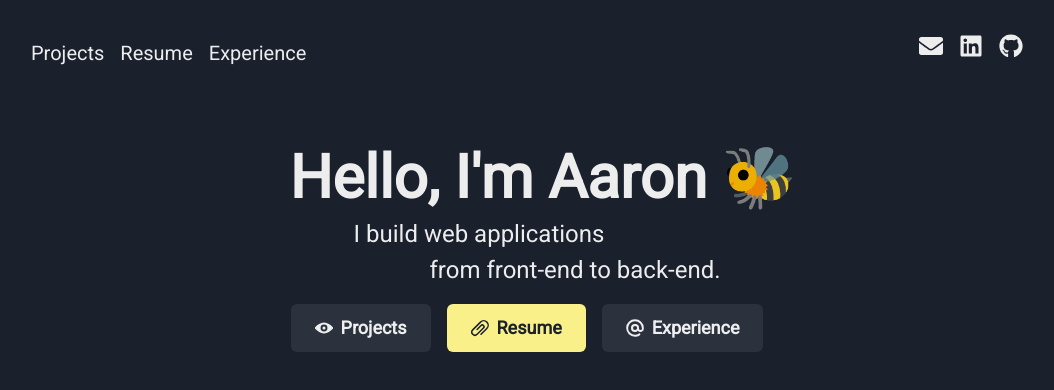
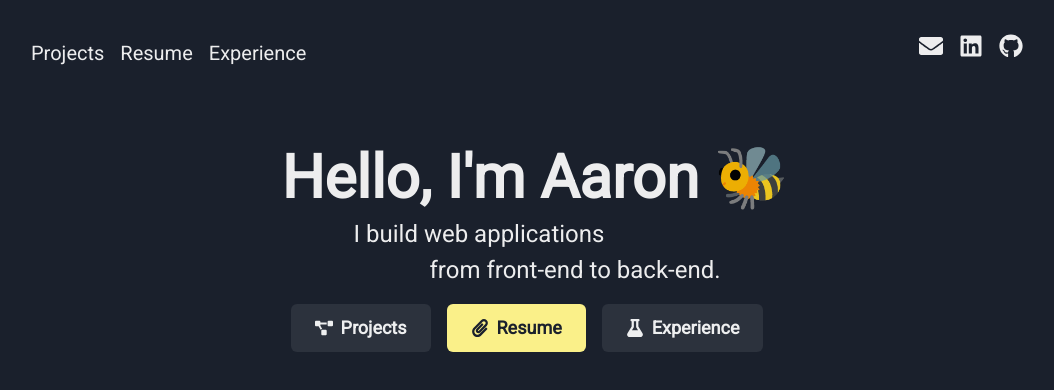
Before and after one commit to aaronthangnguyen/portfolio-2021, a React (Create React App) app in the folder portfolio-react/: page / in a window 1280 px wide. Shown: the top 390 px of the page, without its empty margins (113-1167 px from the left). Built offline with nearby package versions, Linux system fonts and the light colour scheme.

Commit message:
Add responsive design

```diff
--- a/portfolio-react/src/components/About.js
+++ b/portfolio-react/src/components/About.js
@@ -1,29 +1,59 @@
-import { ButtonGroup, Flex, Heading, Text, Button } from '@chakra-ui/react';
-import { ViewIcon, AttachmentIcon, AtSignIcon } from '@chakra-ui/icons';
+import { Stack, Flex, Heading, Text, Button, Center } from '@chakra-ui/react';
+import { FaProjectDiagram, FaPaperclip, FaFlask } from 'react-icons/fa';
 
 export const About = () => {
   return (
-    <Flex direction="column" align="center" marginTop="5rem">
-      <Heading as="h2" size="3xl" marginLeft="2rem">
-        Hello, I'm Aaron 🐝
-      </Heading>
-      <Text fontSize="2xl" marginRight="6rem" marginTop="0.5rem">
+    <Flex
+      direction="column"
+      alignItems="center"
+      marginTop={['3rem', '3rem', '5rem', '5rem']}
+    >
+      {/* Heading */}
+      <Center paddingLeft="1rem">
+        <Heading
+          as="h2"
+          size="3xl"
+          visibility={['collapse', 'collapse', 'visible', 'visible']}
+        >
+          Hello, I'm&nbsp;
+        </Heading>
+        <Heading as="h2" size="3xl">
+          Aaron 🐝
+        </Heading>
+      </Center>
+
+      {/* Subheading */}
+      <Text
+        fontSize="2xl"
+        marginRight="6rem"
+        marginTop="0.5rem"
+        visibility={['collapse', 'collapse', 'visible', 'visible']}
+      >
         I build web applications
       </Text>
-      <Text fontSize="2xl" marginLeft="6rem" marginTop="0rem">
+      <Text
+        fontSize="2xl"
+        marginLeft="6rem"
+        marginTop="0rem"
+        visibility={['collapse', 'collapse', 'visible', 'visible']}
+      >
         from front-end to back-end.
       </Text>
-      <ButtonGroup marginTop="1rem" spacing="1rem">
-        <Button size="lg" leftIcon={<ViewIcon />}>
+      <Stack
+        marginTop="1rem"
+        spacing="1rem"
+        direction={['column', 'column', 'row', 'row']}
+      >
+        <Button size="lg" leftIcon={<FaProjectDiagram />}>
           Projects
         </Button>
-        <Button size="lg" colorScheme="yellow" leftIcon={<AttachmentIcon />}>
+        <Button size="lg" colorScheme="yellow" leftIcon={<FaPaperclip />}>
           Resume
         </Button>
-        <Button size="lg" leftIcon={<AtSignIcon />}>
+        <Button size="lg" leftIcon={<FaFlask />}>
           Experience
         </Button>
-      </ButtonGroup>
+      </Stack>
     </Flex>
   );
 };
```
